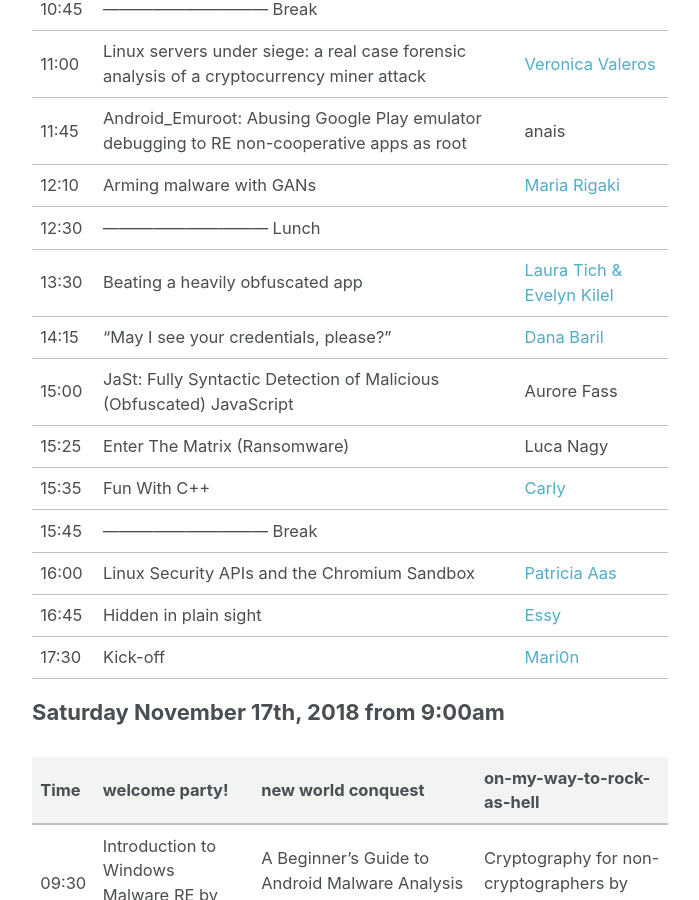
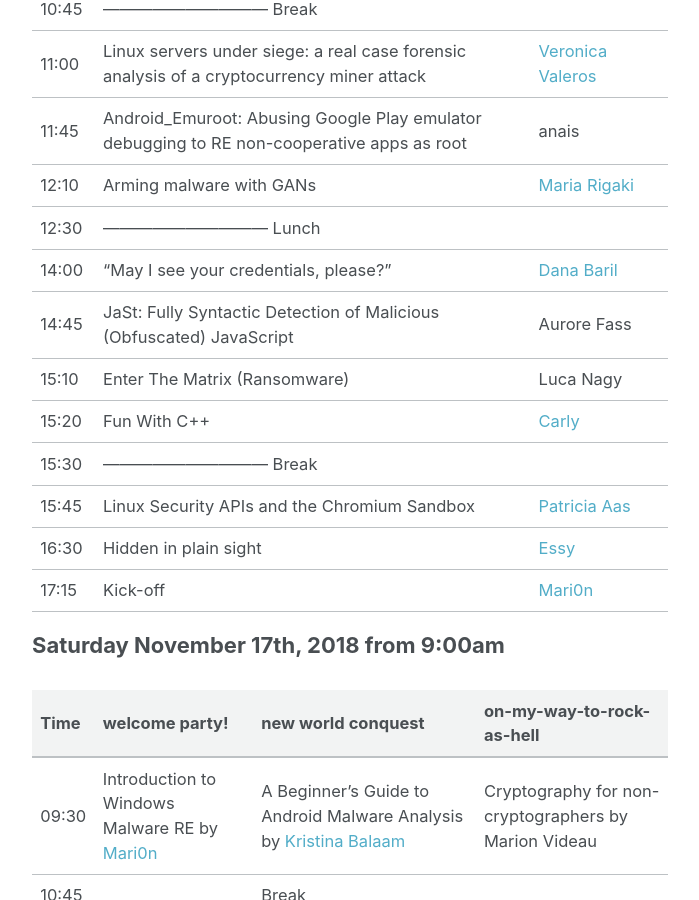
Before and after one commit to blackhoodieRE/blackhoodiere.github.io, a Jekyll site: the page built from _pages/schedule.md, in a window 1280 px wide and 900 px high, scrolled down 859 px. Shown: the whole window, without its empty margins (290-989 px from the left). Built offline with Jekyll 4.4.1, drawn with Linux system fonts in a browser that asks for light colours.

Commit message:
Updating the schedule

```diff
--- a/_pages/schedule.md
+++ b/_pages/schedule.md
@@ -25,15 +25,14 @@ header:
 |11:45| Android_Emuroot: Abusing Google Play emulator debugging to RE non-cooperative apps as root | anais |
 |12:10| Arming malware with GANs | [Maria Rigaki](https://twitter.com/mrigaki) |
 |12:30| ------------------------------  Lunch
-|13:30| Beating a heavily obfuscated app | [Laura Tich & Evelyn Kilel](https://twitter.com/shehacks_ke) |
-|14:15| "May I see your credentials, please?" | [Dana Baril](https://twitter.com/dana_baril) |
-|15:00| JaSt: Fully Syntactic Detection of Malicious (Obfuscated) JavaScript | Aurore Fass |
-|15:25| Enter The Matrix (Ransomware) | Luca Nagy |
-|15:35| Fun With C++ | [Carly](https://twitter.com/_5chn31d3r_) |
-|15:45| ------------------------------  Break
-|16:00| Linux Security APIs and the Chromium Sandbox | [Patricia Aas](https://twitter.com/pati_gallardo) |
-|16:45| Hidden in plain sight | [Essy](https://twitter.com/casheeew) |
-|17:30| Kick-off | [Mari0n](https://twitter.com/pinkflawd) |
+|14:00| "May I see your credentials, please?" | [Dana Baril](https://twitter.com/dana_baril) |
+|14:45| JaSt: Fully Syntactic Detection of Malicious (Obfuscated) JavaScript | Aurore Fass |
+|15:10| Enter The Matrix (Ransomware) | Luca Nagy |
+|15:20| Fun With C++ | [Carly](https://twitter.com/_5chn31d3r_) |
+|15:30| ------------------------------  Break
+|15:45| Linux Security APIs and the Chromium Sandbox | [Patricia Aas](https://twitter.com/pati_gallardo) |
+|16:30| Hidden in plain sight | [Essy](https://twitter.com/casheeew) |
+|17:15| Kick-off | [Mari0n](https://twitter.com/pinkflawd) |
 
 **Saturday November 17th, 2018 from 9:00am**
 
```
